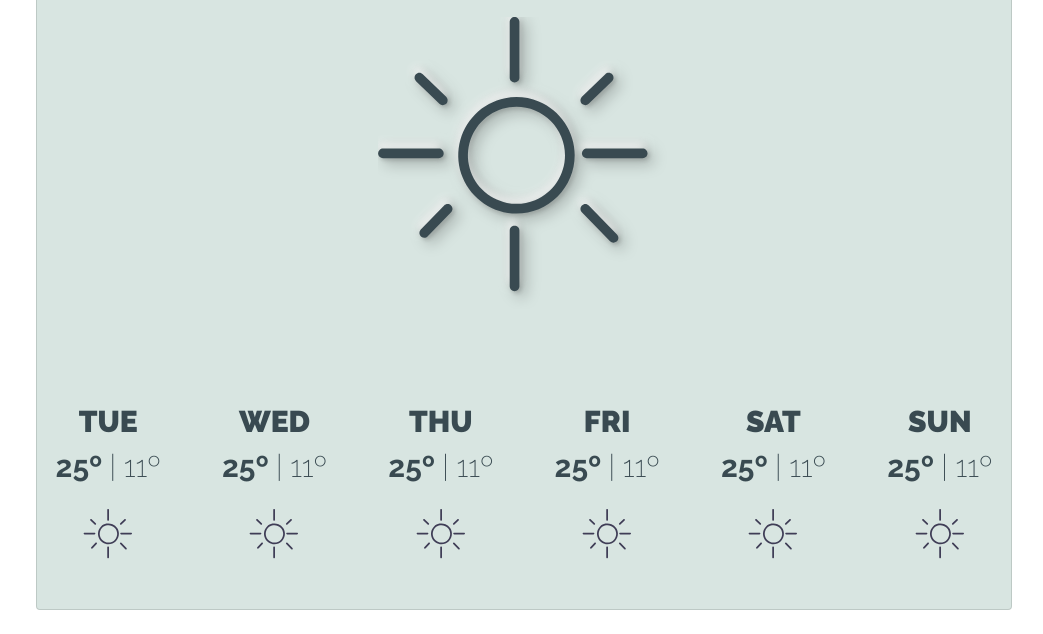
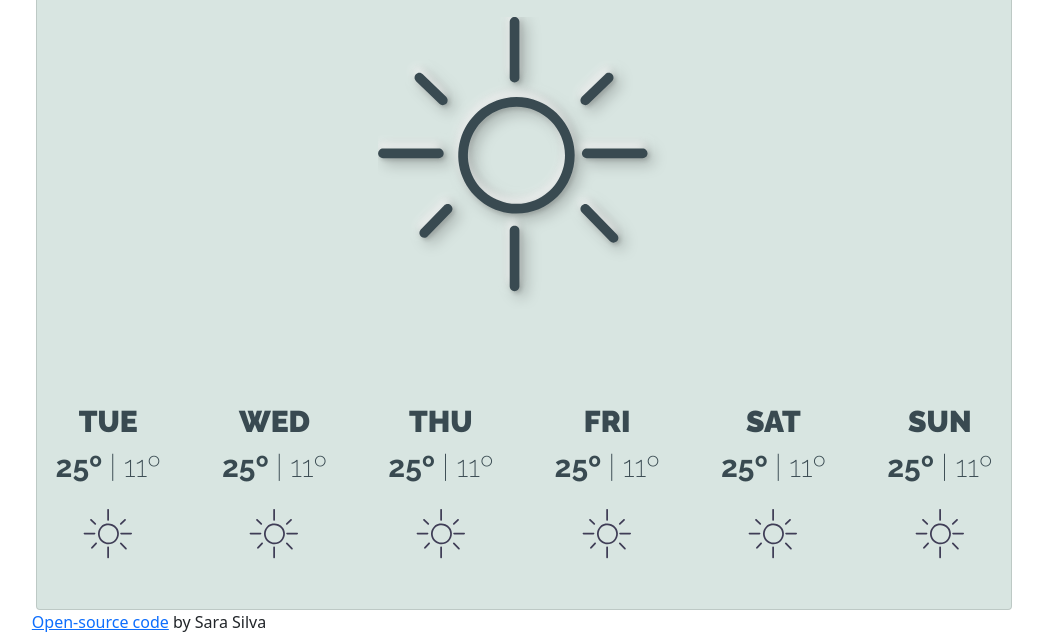
Before and after one commit to saracsilva/my-weather-app, a plain HTML site: page index.html in a window 1280 px wide. Shown: the part 441-1075 px from the top of the page, without its empty margins (116-1159 px from the left). Before the commit the page ends 1051 px from the top, so only its background shows below. Drawn offline with nearby package versions, Linux system fonts and the light colour scheme.

Commit message:
Add a link

```diff
--- a/index.html
+++ b/index.html
@@ -431,10 +431,15 @@
               </svg>
               </div>
             </div>
+
           </div>
+           <p class="openSource"> <a href="https://github.com/saracsilva/my-weather-app" target="_blank"> Open-source code</a> by Sara Silva</p>
         </footer>
+
       </div>
+
     </div>
+
     <script src="src/index.js"></script>
   </body>
 </html>
--- a/src/weather_app.css
+++ b/src/weather_app.css
@@ -100,3 +100,10 @@ h2 {
 .strong {
   font-weight: 700;
 }
+
+.openSource {
+  display: block;
+  margin: 0 auto;
+  text-align: center;
+  margin-left: -750px;
+}
```
